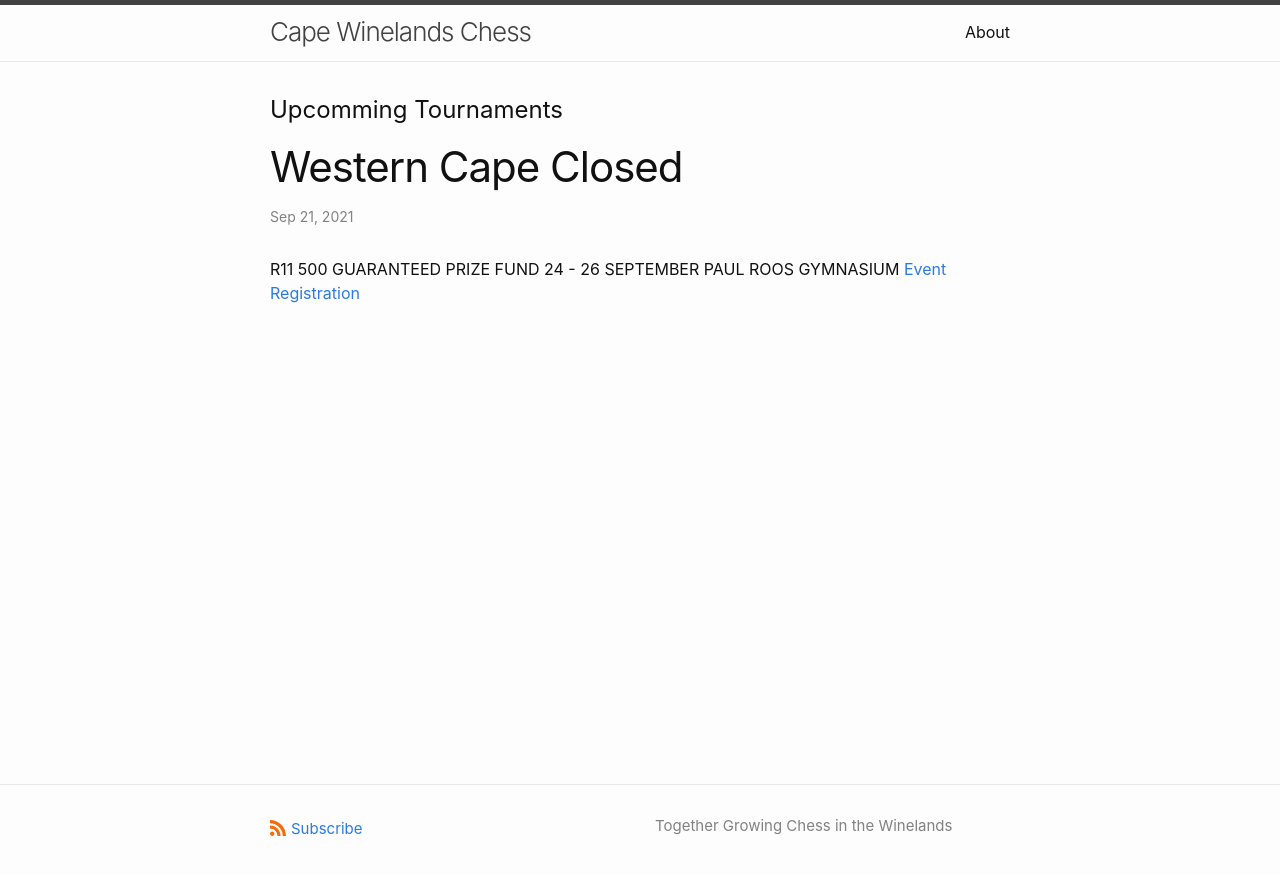
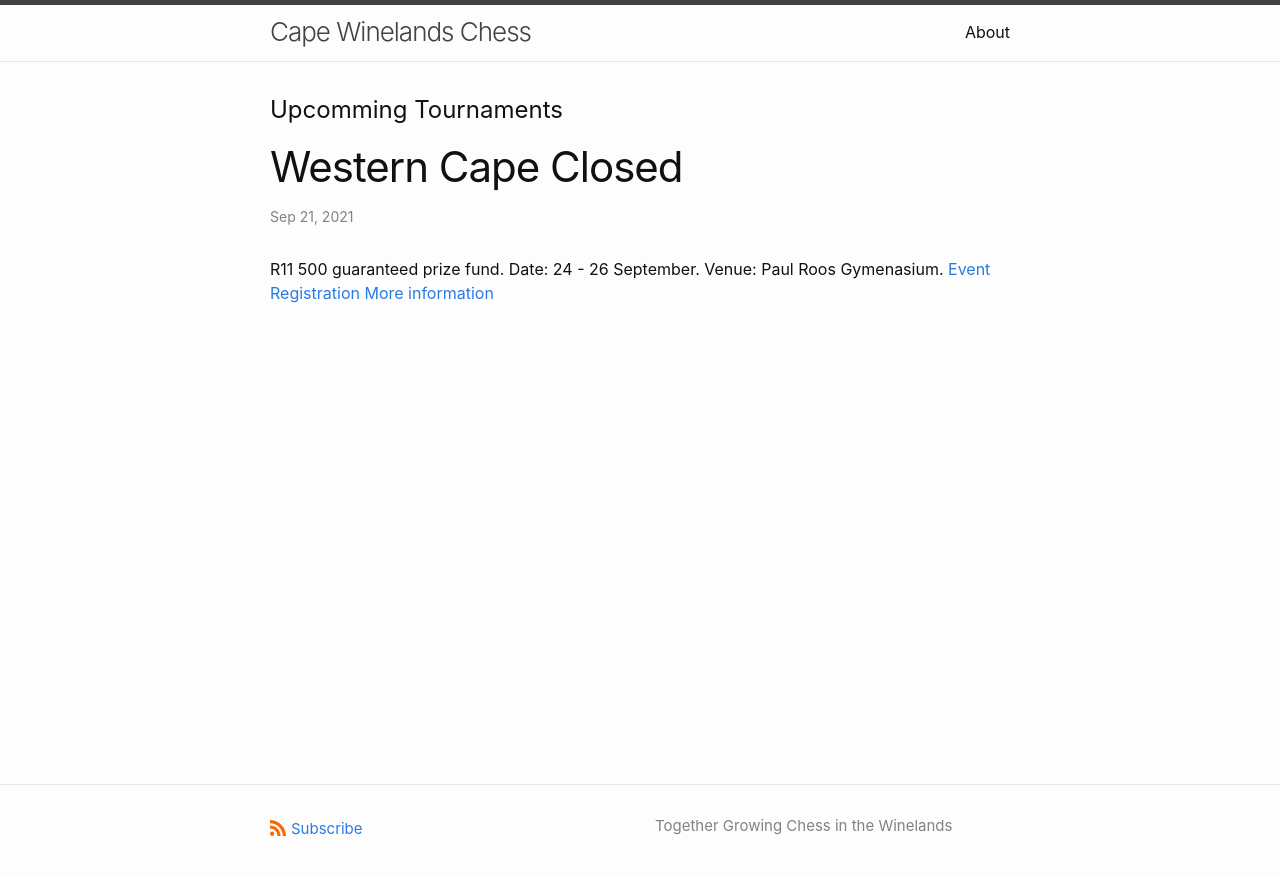
Before and after one commit to Stellenbosch-Chess/freekster, a Jekyll site: the page built from _posts/2021-09-21-western-cape-closed.md, in a window 1280 px wide. Shown: the top 875 px of the page. Built offline with Jekyll 4.4.1, drawn with Linux system fonts in a browser that asks for light colours.

Commit message:
Update 2021-09-21-western-cape-closed.md

```diff
--- a/_posts/2021-09-21-western-cape-closed.md
+++ b/_posts/2021-09-21-western-cape-closed.md
@@ -4,7 +4,8 @@ title: "Western Cape Closed"
 date: 2021-09-21
 categories: Upcomming Chess Tournaments
 ---
-R11 500 GUARANTEED PRIZE FUND
-24 - 26 SEPTEMBER
-PAUL ROOS GYMNASIUM
+R11 500 guaranteed prize fund.
+Date: 24 - 26 September.
+Venue: Paul Roos Gymenasium.
 [Event Registration](https://chesshub.org.za/events/western-cape-closed-championship-2021/)
+[More information](docs/WC_Closed_2021.pdf)
```
